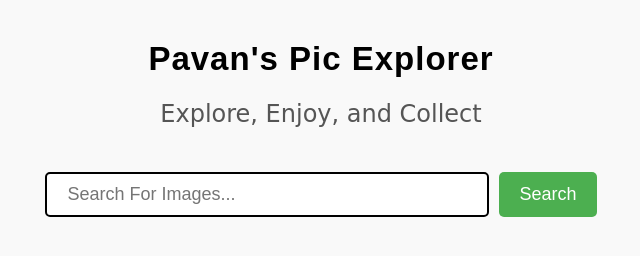
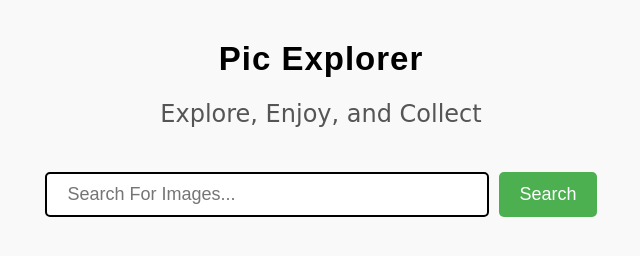
Before and after one commit to epavan162/Image-Search-App, a plain HTML site: page index.html in a window 1280 px wide. Shown: the whole page, without its empty margins (319-959 px from the left). Drawn offline with Linux system fonts and the light colour scheme.

Commit message:
Rename header from 'Pavan's Pic Explorer' to 'Pic Explorer'

```diff
--- a/index.html
+++ b/index.html
@@ -11,7 +11,7 @@
   <link rel="stylesheet" href="https://fonts.googleapis.com/css2?family=Roboto:wght@400;700&display=swap">
 </head>
 <body>
-  <h1>Pavan's Pic Explorer</h1>
+  <h1>Pic Explorer</h1>
   <div class="quote">Explore, Enjoy, and Collect</div>
   <form>
     <input type="text" id="search-input" placeholder="Search For Images..." />
```
